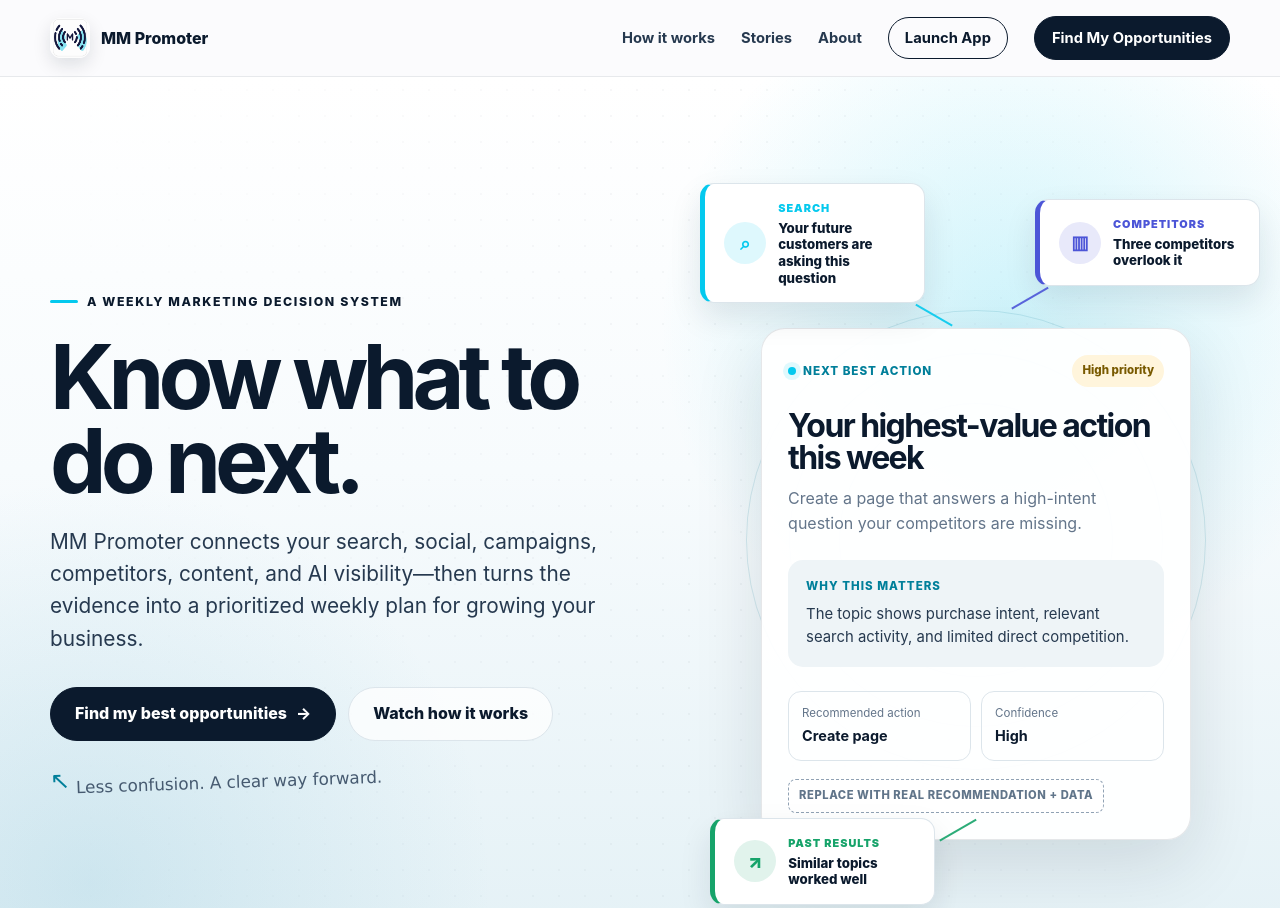
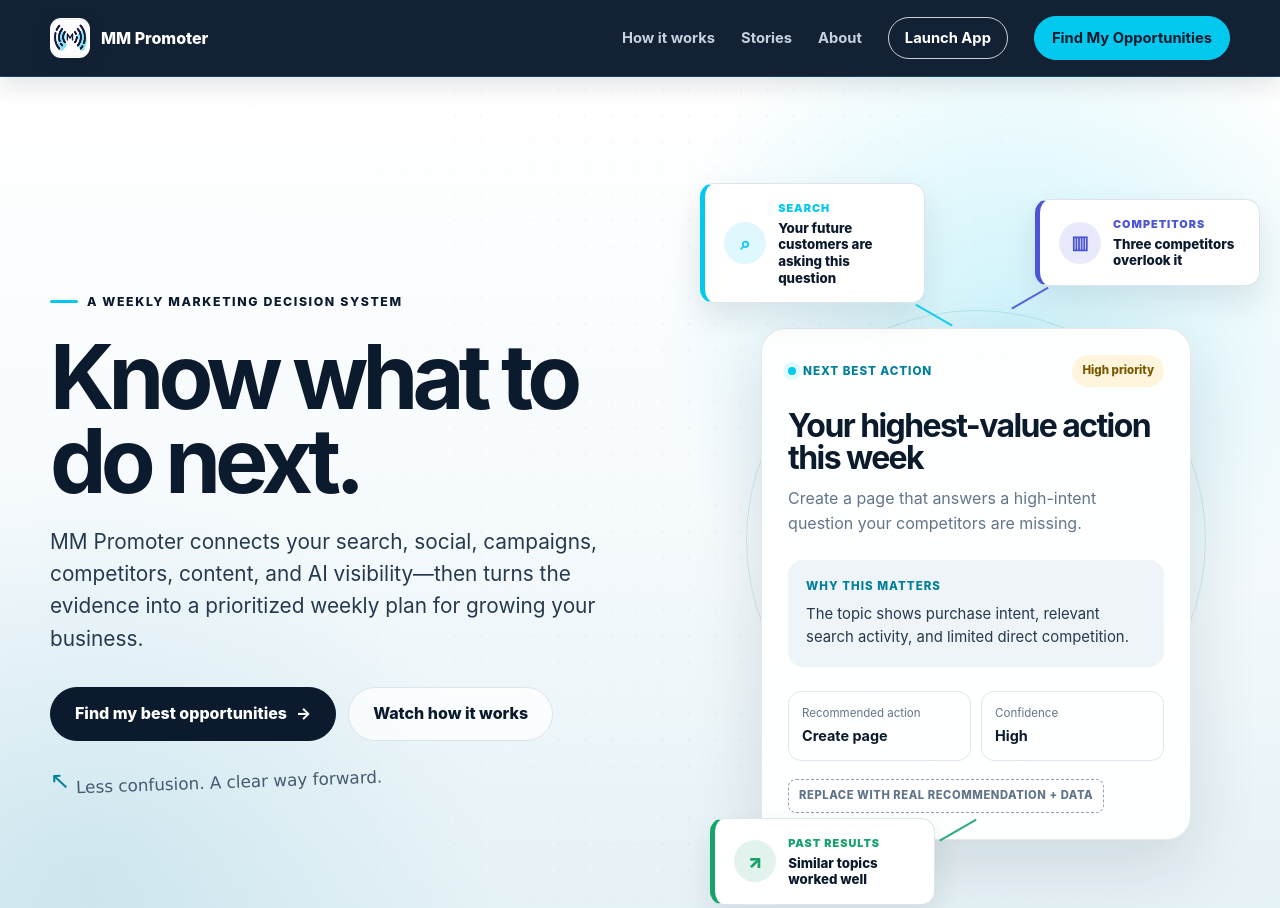
Before and after one commit to Lestercito12570/mmpromoter-web, a plain HTML site: page index.html in a window 1280 px wide. Shown: the top 908 px of the page. Drawn offline with Linux system fonts and the light colour scheme.

Commit message:
Apply MM Promoter navy to top navigation

```diff
--- a/index.html
+++ b/index.html
@@ -115,8 +115,9 @@
       position: sticky;
       top: 0;
       z-index: 50;
-      border-bottom: 1px solid rgba(11, 26, 45, .08);
-      background: rgba(251, 251, 253, .9);
+      border-bottom: 1px solid rgba(4, 201, 238, .24);
+      background: rgba(11, 26, 45, .97);
+      box-shadow: 0 8px 24px rgba(11, 26, 45, .12);
       backdrop-filter: blur(18px);
     }
     .nav-inner {
@@ -126,18 +127,18 @@
       justify-content: space-between;
       gap: 24px;
     }
-    .brand { display: flex; align-items: center; gap: 11px; font-weight: 800; text-decoration: none; }
+    .brand { display: flex; align-items: center; gap: 11px; color: #fff; font-weight: 800; text-decoration: none; }
     .brand img { width: 40px; height: 40px; border-radius: 11px; box-shadow: 0 7px 18px rgba(11, 26, 45, .12); }
     .nav-links { display: flex; align-items: center; gap: 26px; font-size: .92rem; font-weight: 650; }
     .nav-links a { text-decoration: none; }
-    .nav-links a:not(.nav-cta) { color: var(--ink-soft); }
+    .nav-links a:not(.nav-cta):not(.nav-app) { color: #c4d2df; }
     .nav-cta, .button-primary {
       border: 1px solid var(--ink);
       background: var(--ink);
       color: var(--white);
     }
-    .nav-cta { padding: 10px 17px; border-radius: 999px; }
-    .nav-app { padding: 9px 16px; border: 1px solid var(--ink); border-radius: 999px; color: var(--ink) !important; }
+    .nav-cta { padding: 10px 17px; border-color: var(--cyan); border-radius: 999px; background: var(--cyan); color: var(--ink); }
+    .nav-app { padding: 9px 16px; border: 1px solid rgba(255,255,255,.78); border-radius: 999px; background: transparent; color: #fff !important; }
 
     .hero {
       position: relative;
```
